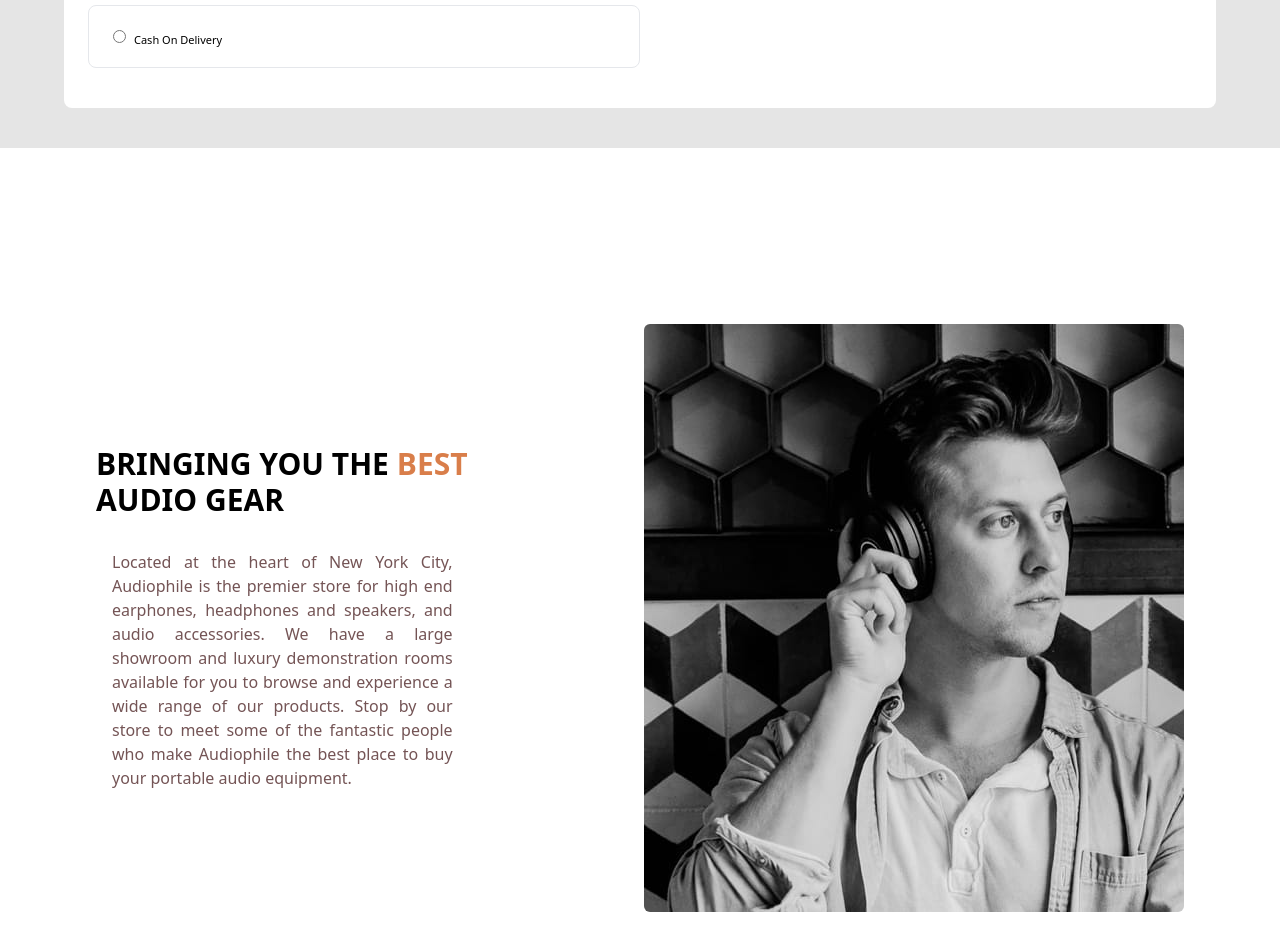
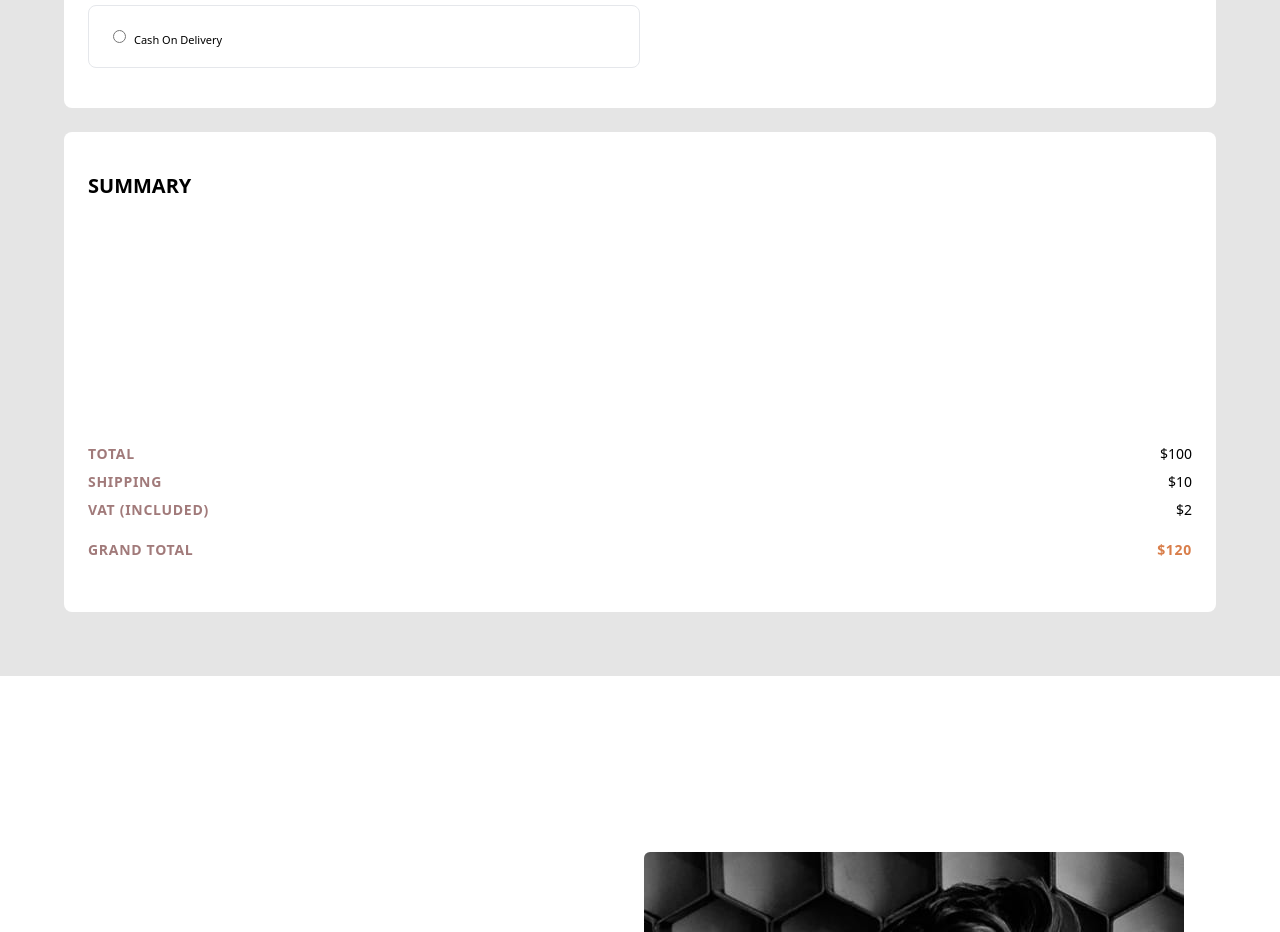
Before and after one commit to Aman-Mandal/Audiophile, a Next.js app: page /checkout in a window 1280 px wide. Shown: the part 780-1712 px from the top of the page. Built offline with nearby package versions, Linux system fonts and the light colour scheme.

Commit message:
added a Summary card in Checkout form

```diff
--- a/components/Cart/Cart.js
+++ b/components/Cart/Cart.js
@@ -47,6 +47,7 @@ const Cart = ({ onClose }) => {
                   price={item.price}
                   quantity={item.quantity}
                   total={item.totalPrice}
+                  cart={true}
                 />
               ))}
             </div>
--- a/components/CartItem/CartItem.js
+++ b/components/CartItem/CartItem.js
@@ -2,7 +2,7 @@ import Image from 'next/image'
 import { cartActions } from '../../redux/cartSlice'
 import { useDispatch } from 'react-redux'
 
-const CartItem = ({ id, total, img, name, price, quantity = 0 }) => {
+const CartItem = ({ id, total, img, name, price, quantity = 0, cart }) => {
   const dispatch = useDispatch()
 
   const removeItemHandler = () => {
@@ -22,7 +22,7 @@ const CartItem = ({ id, total, img, name, price, quantity = 0 }) => {
 
   return (
     <div className="flex items-center justify-between mb-2">
-      <div className="flex items-center gap-2">
+      <div className="flex items-center gap-3">
         <div>
           <Image className="rounded-lg" src={img} height={65} width={65} />
         </div>
@@ -31,6 +31,7 @@ const CartItem = ({ id, total, img, name, price, quantity = 0 }) => {
           <p className="text-sm py-2 text-neutral-400">$ {total}</p>
         </div>
       </div>
+      {cart ? (
         <div className="flex">
           <button
             className="bg-neutral-100 px-3 py-2 text-sm rounded-l-md hover:bg-neutral-200 hover:text-dark-orange"
@@ -46,6 +47,9 @@ const CartItem = ({ id, total, img, name, price, quantity = 0 }) => {
             +
           </button>
         </div>
+      ) : (
+        <p>{quantity}x</p>
+      )}
     </div>
   )
 }
--- a/components/Homepage Components/Header/Header.js
+++ b/components/Homepage Components/Header/Header.js
@@ -11,7 +11,8 @@ const Header = () => {
   }
 
   return (
-    <div className="flex flex-col-reverse md:flex-row justify-center px-10 md:px-20 bg-black h-full py-8 md:py-20 md:pt-6 ">
+    <div className="bg-black">
+      <div className="flex flex-col-reverse md:flex-row justify-center w-[85%] mx-auto  h-full py-8 md:py-20 md:pt-6 ">
         <div className="basis-1/2">
           <div className="flex flex-col text-center md:text-left justify-center h-full">
             <p className="text-white  uppercase text-md font-thin tracking-[.4em] pb-4">
@@ -35,8 +36,9 @@ const Header = () => {
             </div>
           </div>
         </div>
-      <div className="mb-12 md:mb-0 md:w-1/2 mx-auto">
+        <div className="mb-12 w-72 md:mb-0 md:w-1/2 mx-auto">
           <Image src={heroImg} alt="Headphones" />
+        </div>
       </div>
     </div>
   )
--- a/components/Reusable/Product/Product.js
+++ b/components/Reusable/Product/Product.js
@@ -2,7 +2,7 @@ import Image from 'next/image'
 import { useRouter } from 'next/router'
 import React, { useState } from 'react'
 import Button from '../../Button/Button'
-import { useDispatch } from 'react-redux'
+import { useDispatch, useSelector } from 'react-redux'
 import { addToCart, cartActions } from '../../../redux/cartSlice'
 
 const Product = ({
@@ -17,21 +17,10 @@ const Product = ({
   detail = false,
 }) => {
   const router = useRouter()
-  const [counter, setCounter] = useState(1)
   const dispatch = useDispatch()
 
   const showDetailsHandler = () => {
     router.push(`/${id}`)
-  }
-
-  const increaseCounterHandler = () => {
-    setCounter(count => count + 1)
-  }
-
-  const decreaseCounterHandler = () => {
-    if (counter > 1) {
-      setCounter(count => count - 1)
-    }
   }
 
   const addToCartHandler = () => {
@@ -89,22 +78,6 @@ const Product = ({
 
             {detail && (
               <div className="flex gap-6 mb-4">
-                <div className="w-fit bg-neutral-100 ">
-                  <button
-                    onClick={increaseCounterHandler}
-                    className="bg-neutral-100 px-4 py-3 text-lg rounded-l-md hover:bg-neutral-200 hover:text-dark-orange"
-                  >
-                    +
-                  </button>
-                  <span className="px-4">{counter}</span>
-                  <button
-                    onClick={decreaseCounterHandler}
-                    className="bg-neutral-100 px-4 py-3 text-lg rounded-r-md hover:bg-neutral-200 hover:text-dark-orange"
-                  >
-                    -
-                  </button>
-                </div>
-
                 <Button
                   onClick={addToCartHandler}
                   bgColor="light-orange"
--- a/pages/checkout/index.js
+++ b/pages/checkout/index.js
@@ -1,6 +1,11 @@
 import React from 'react'
+import { useSelector } from 'react-redux'
+import CartItem from '../../components/CartItem/CartItem'
 
 const Checkout = () => {
+  const cartItems = useSelector(state => state.cart.items)
+  console.log(cartItems)
+
   return (
     <div className="h-full w-screen bg-neutral-200 py-10">
       <form className="bg-white w-[90%] mx-auto py-10 px-6 rounded-lg h-full">
@@ -113,6 +118,52 @@ const Checkout = () => {
           </div>
         </div>
       </form>
+
+      <section className="bg-white w-[90%] mx-auto my-6 py-10 px-6 rounded-lg h-[30rem] flex flex-col justify-between">
+        <div>
+          <p className="text-xl uppercase font-semibold mb-6 ">Summary</p>
+          <div>
+            {cartItems.map(item => (
+              <CartItem
+                key={item.id}
+                id={item.id}
+                img={item.img}
+                name={item.name.slice(0, 4)}
+                price={item.price}
+                quantity={item.quantity}
+                total={item.totalPrice}
+                cart={false}
+              />
+            ))}
+          </div>
+        </div>
+        <div className="uppercase text-sm space-y-2">
+          <div className="flex justify-between">
+            <p className="text-[#A17A7A] font-semibold tracking-wider">Total</p>
+            <p>$100</p>
+          </div>
+          <div className="flex justify-between">
+            <p className="text-[#A17A7A] font-semibold tracking-wider">
+              Shipping
+            </p>
+            <p>$10</p>
+          </div>
+          <div className="flex justify-between">
+            <p className="text-[#A17A7A] font-semibold tracking-wider">
+              VAT (included)
+            </p>
+            <p>$2</p>
+          </div>
+          <div className="flex justify-between py-3">
+            <p className="text-[#A17A7A] font-semibold tracking-wider">
+              Grand Total
+            </p>
+            <p className="text-light-orange font-semibold tracking-wider">
+              $120
+            </p>
+          </div>
+        </div>
+      </section>
     </div>
   )
 }
```
Lines whose indentation alone changed are shown as unchanged.
